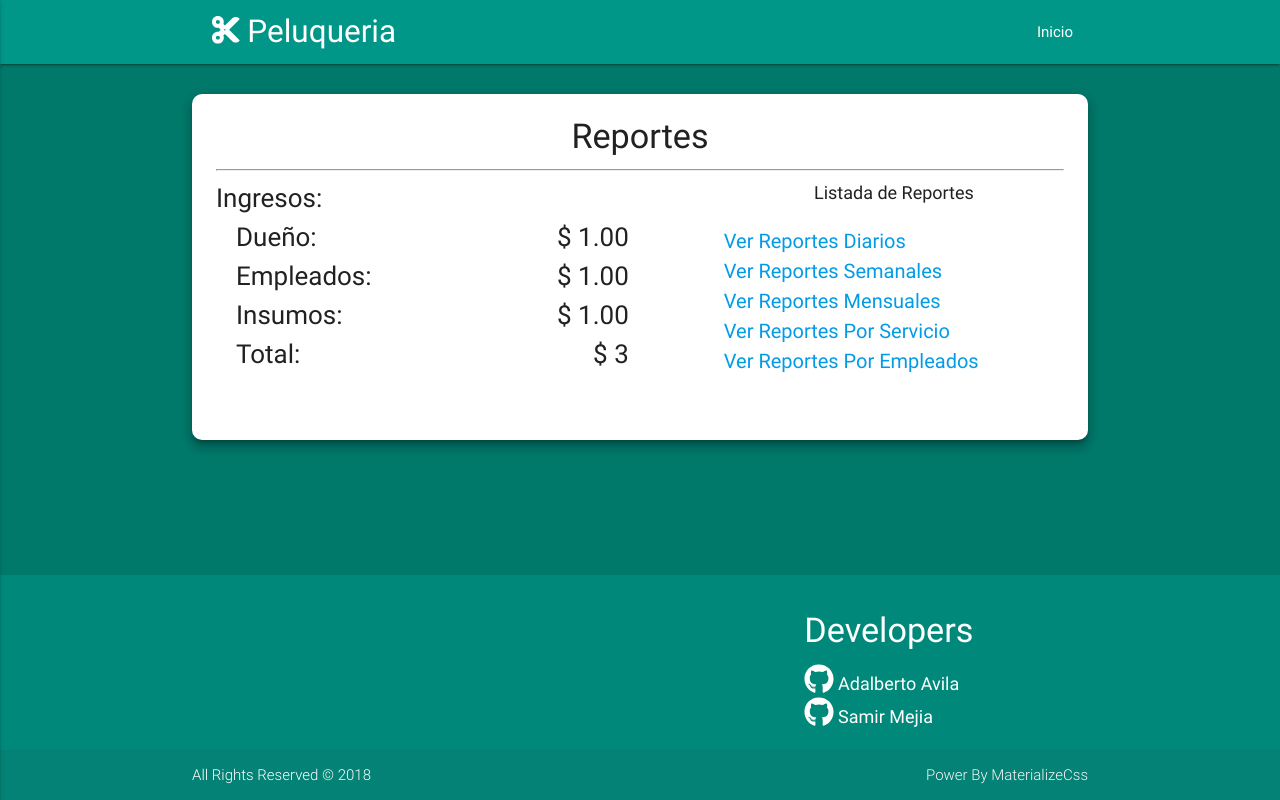
After one commit to samir04m/Peluqueria, a Django app: template templates/main/reportes.html in a window 1280 px wide. The commit adds this page. Run offline with Django 3.2, Linux system fonts and the light colour scheme; the template is opened without the code that fills it: values that come from a table or form of the project are taken from there, others are empty; tables that the repository leaves empty hold one stand-in row (values such as "Sample post"); parts of the project's set-up code (start-up, migrations or seed data) failed here and were passed over.

Commit message:
Creacion del la pagina de reportes

```diff
--- /dev/null
+++ b/apps/contabilidad/urls.py
@@ -0,0 +1,10 @@
+from django.conf.urls import url
+
+from apps.contabilidad.views import reportes, reportes_diarios
+
+urlpatterns = [
+    url(r'^$', reportes, name="reportes"),
+    # url(r'^reportes', reportes, name="reportes"),
+    url(r'^reportes-diarios', reportes_diarios, name="reportes_diarios"),
+
+]
--- a/apps/servicio/urls.py
+++ b/apps/servicio/urls.py
@@ -1,6 +1,6 @@
 from django.conf.urls import url
+
 from apps.servicio.views import home, login, caja, facturar, factura
-
 
 urlpatterns = [
     url(r'^$', home, name="home"),
@@ -9,5 +9,5 @@ urlpatterns = [
     url(r'^caja', caja, name="caja"),
     url(r'^facturar$', facturar, name='facturar'),
     url(r'^factura/(?P<id>[0-9]{1,})', factura, name='factura'),
-    # url(r'^registrar', RegistroUsuario.as_view(), name="registrar"),
- ]
+
+]
--- a/peluqueria/urls.py
+++ b/peluqueria/urls.py
@@ -19,4 +19,5 @@ from django.contrib import admin
 urlpatterns = [
     url(r'^admin/', admin.site.urls),
     url(r'^', include('apps.servicio.urls', namespace="servicio")),
+    url(r'^contabilidad/', include('apps.contabilidad.urls', namespace="contabilidad")),
 ]
--- a/static/css/myStyles.css
+++ b/static/css/myStyles.css
@@ -20,7 +20,9 @@ main {
 p label {color: black !important; }
 
 .m-0 { margin: 0 !important; }
+.m-t-0 { margin-top: 0 !important; }
 .m-b-0 { margin-bottom: 0 !important; }
 
 .p-0 { padding: 0 !important; }
 .p-tb-10 { padding-top: 10px; padding-bottom: 10px;}
+.p-l-20 { padding-left: 20px; }
--- /dev/null
+++ b/templates/main/reportes.html
@@ -0,0 +1,60 @@
+{% extends 'base/base.html' %}
+{% load staticfiles %}
+
+{% block title %}Reportes{% endblock %}
+
+{% block extrahead %}
+    <style>
+        body {
+            background-color: #00796b;
+        }
+    </style>
+{% endblock %}
+
+{% block content %}
+    <br>
+    <div class="container">
+        <div class="card-panel z-depth-4">
+            <center><h4 style="margin-top:0px;">Reportes</h4></center> <hr>
+            <div class="row">
+                <div class="col s12 m6" style="font-size:26px;">
+                    Ingresos:
+                    <div class="p-l-20">
+                        <ul class="m-0">
+                            <li>Dueño: <div class="right">$ <span class="v">{{ingreso.dueno}}</span></div></li>
+                            <li>Empleados: <div class="right">$ <span class="v">{{ingreso.empleados}}</span></div></li>
+                            <li>Insumos: <div class="right">$ <span class="v">{{ingreso.insumos}}</span></div></li>
+                            <li>Total: <div class="right">$ <span id="total"> - </span></div></li>
+                        </ul>
+                    </div>
+                </div>
+                <div class="col s12 offset-m1 m5">
+                    <center><big>Listada de Reportes</big></center>
+                    <ul style="font-size:20px;">
+                        <li><a href="{% url 'contabilidad:reportes_diarios' %}">Ver Reportes Diarios</a></li>
+                        <li><a href="">Ver Reportes Semanales</a></li>
+                        <li><a href="">Ver Reportes Mensuales</a></li>
+                        <li><a href="">Ver Reportes Por Servicio</a></li>
+                        <li><a href="">Ver Reportes Por Empleados</a></li>
+                    </ul>
+                </div>
+            </div>
+        </div>
+    </div>
+{% endblock %}
+
+{% block extrajs %}
+    <script type="text/javascript">
+        $(document).ready(function() {
+            var total = 0;
+            $('li > div > span.v').each(function(index){
+                var precio = parseInt($(this).text());
+                total = total + precio;
+            });
+
+            $('span#total').text(total);
+
+        });
+
+    </script>
+{% endblock %}
```
Also changed, not shown: apps/contabilidad/views.py (+28 -1 lines), templates/main/reporte.html (added, +24 -0 lines).
